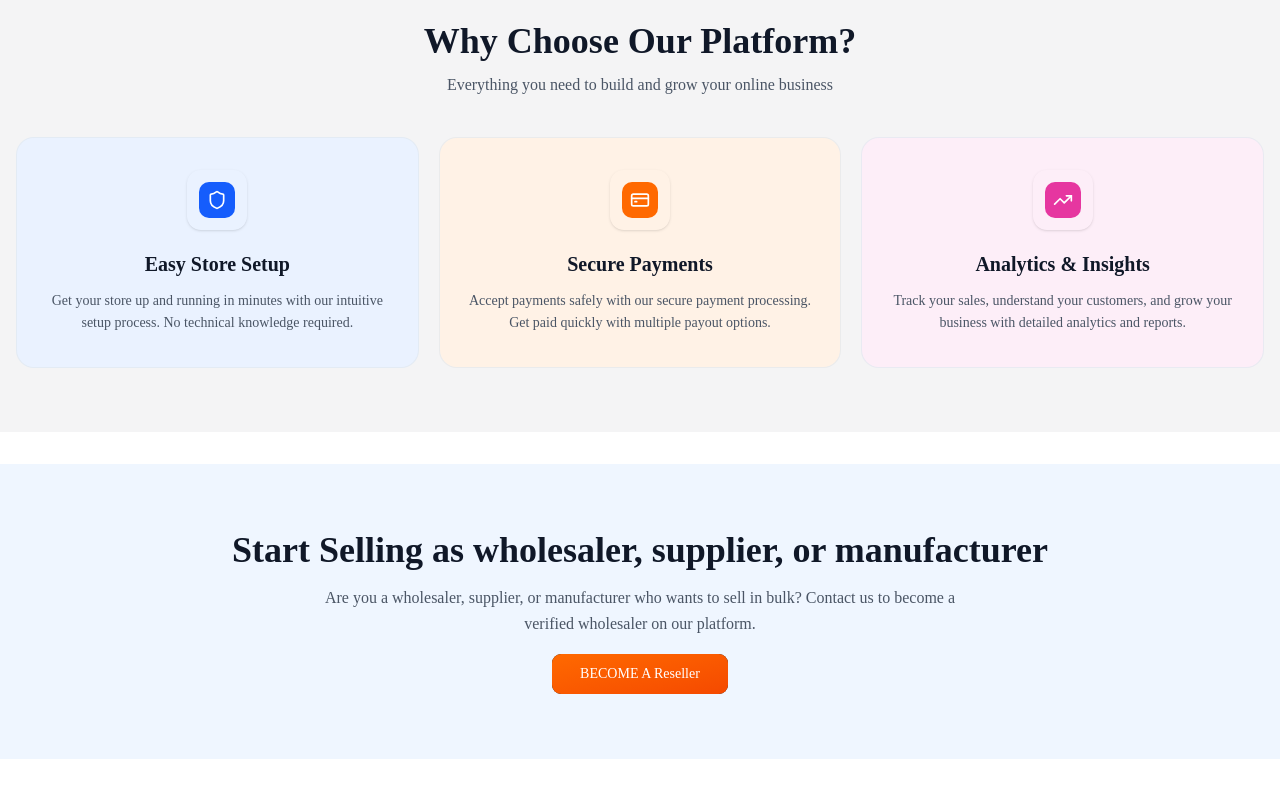
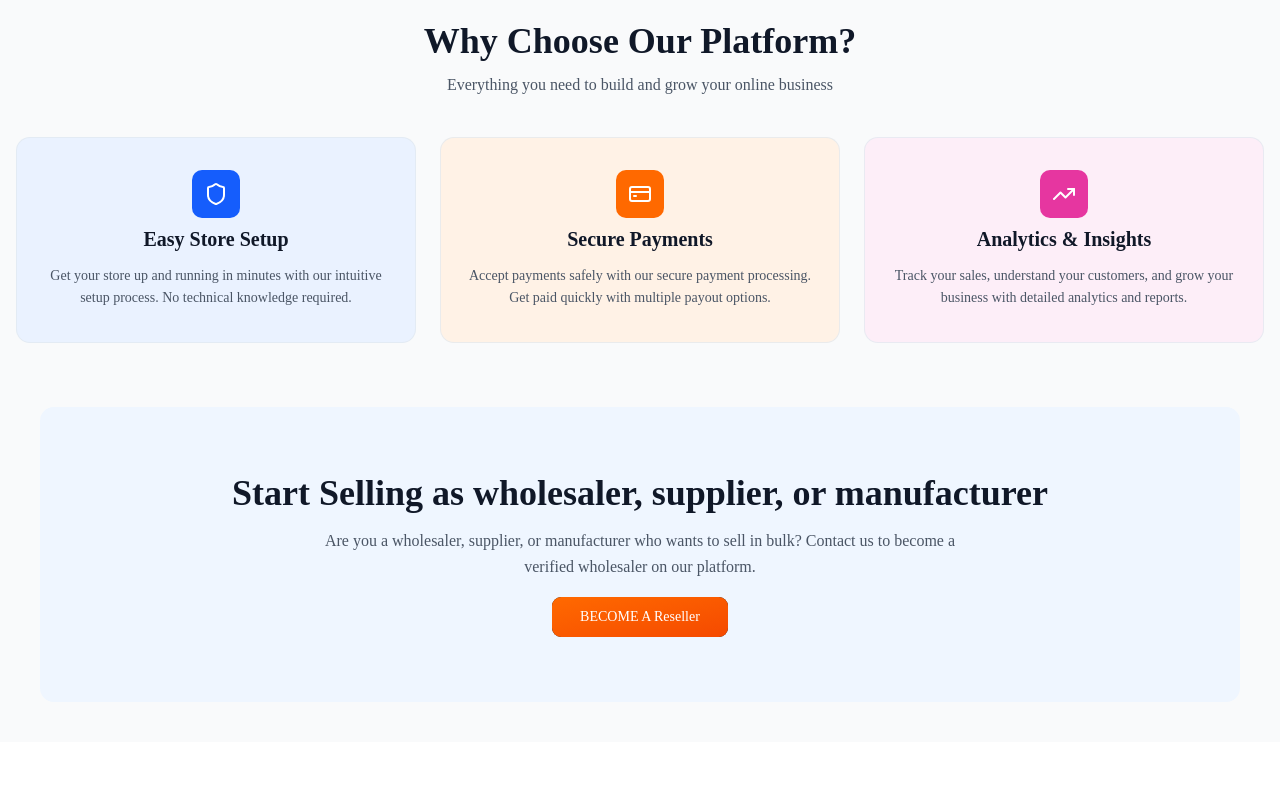
Before and after one commit to murad403/globalmart-web, a Next.js app: page /become-a-reseller in a window 1280 px wide. Shown: the part 820-1620 px from the top of the page. Built offline with nearby package versions, Linux system fonts and the light colour scheme.

Commit message:
update ReSeller components with layout adjustments and styling improvements

```diff
--- a/src/app/(app)/become-a-reseller/ReSellerBanner.tsx
+++ b/src/app/(app)/become-a-reseller/ReSellerBanner.tsx
@@ -6,7 +6,7 @@ import { Button } from '@/components/ui/button'
 
 const ReSellerBanner = () => {
   return (
-    <section className="w-full bg-[#F4F4F5] px-4 py-12 md:py-16 lg:py-20">
+    <section className="w-full bg-[#FCF9F5] px-4 py-12 md:py-16 lg:py-20">
       <div className="container mx-auto">
         <div className="grid grid-cols-1 lg:grid-cols-2 gap-8 lg:gap-12 items-center">
           <div>
--- a/src/app/(app)/become-a-reseller/ReSellerGuide.tsx
+++ b/src/app/(app)/become-a-reseller/ReSellerGuide.tsx
@@ -3,7 +3,7 @@ import React from 'react'
 
 const ReSellerGuide = () => {
   return (
-    <section className="w-full bg-[#EFF6FF] px-4 py-14 md:py-16">
+    <section className="w-full bg-[#EFF6FF] rounded-xl px-4 py-14 md:py-16">
       <div className="container mx-auto text-center">
         <h2 className="text-title text-2xl md:text-4xl font-bold leading-tight">
           Start Selling as wholesaler, supplier, or manufacturer
--- a/src/app/(app)/become-a-reseller/WhyChooseOurPlatform.tsx
+++ b/src/app/(app)/become-a-reseller/WhyChooseOurPlatform.tsx
@@ -33,7 +33,7 @@ const features = [
 
 const WhyChooseOurPlatform = () => {
   return (
-    <section className="w-full bg-[#F4F4F5] px-4 py-12 md:py-16">
+    <section className="w-full px-4 py-12 md:py-16">
       <div className="container mx-auto">
         <div className="mx-auto max-w-3xl text-center">
           <h2 className="text-title text-3xl md:text-4xl font-bold">Why Choose Our Platform?</h2>
@@ -42,20 +42,20 @@ const WhyChooseOurPlatform = () => {
           </p>
         </div>
 
-        <div className="mt-10 grid grid-cols-1 md:grid-cols-3 gap-5">
+        <div className="mt-10 grid grid-cols-1 md:grid-cols-3 gap-4 md:gap-6">
           {features.map((feature) => {
             const Icon = feature.icon
 
             return (
               <article
                 key={feature.id}
-                className={`rounded-2xl border border-slate-200/70 px-6 py-8 text-center ${feature.cardBg}`}
+                className={`rounded-xl border border-slate-200/70 px-6 py-8 text-center ${feature.cardBg}`}
               >
-                <div className="mx-auto mb-5 w-fit rounded-xl p-3 text-white shadow-sm">
-                  <div className={`rounded-lg p-2 ${feature.iconBg}`}>
-                    <Icon className="h-5 w-5" />
+
+                  <div className={`rounded-lg p-3 ${feature.iconBg} inline-block`}>
+                    <Icon className="size-6 text-white" />
                   </div>
-                </div>
+
 
                 <h3 className="text-title text-xl font-bold">{feature.title}</h3>
                 <p className="mt-3 text-description text-sm leading-relaxed">{feature.description}</p>
--- a/src/app/(app)/become-a-reseller/page.tsx
+++ b/src/app/(app)/become-a-reseller/page.tsx
@@ -7,16 +7,21 @@ import ReSellerGuide from './ReSellerGuide'
 import WhyChooseOurPlatform from './WhyChooseOurPlatform'
 
 const page = () => {
-  return (
-    <div className="w-full space-y-8">
-      <ReSellerBanner/>
-      <WhyChooseOurPlatform/>
-      <ReSellerGuide/>
-      <NewArrivals/>
-      <ProductListings/>
-      <Subscribe/>
-    </div>
-  )
+    return (
+        <div className="w-full space-y-8">
+            <ReSellerBanner />
+            <div className='bg-[#F9FAFB]'>
+                <WhyChooseOurPlatform />
+
+                <div className='md:px-10 md:pb-10'>
+                    <ReSellerGuide />
+                </div>
+            </div>
+            <NewArrivals />
+            <ProductListings />
+            <Subscribe />
+        </div>
+    )
 }
 
 export default page
```
